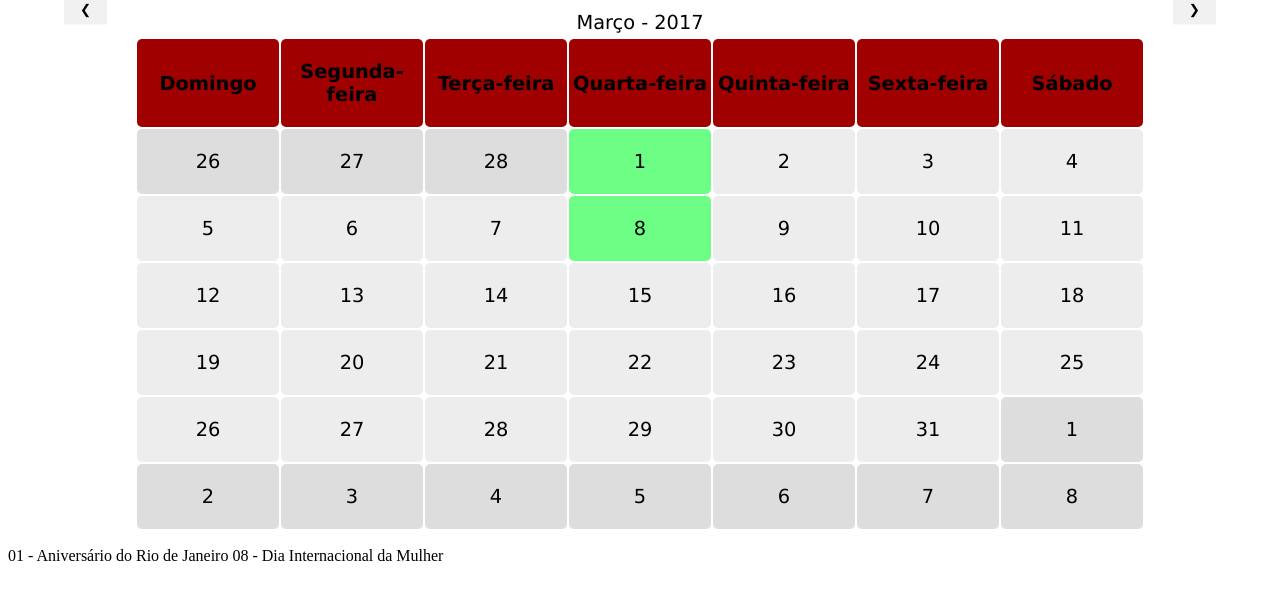
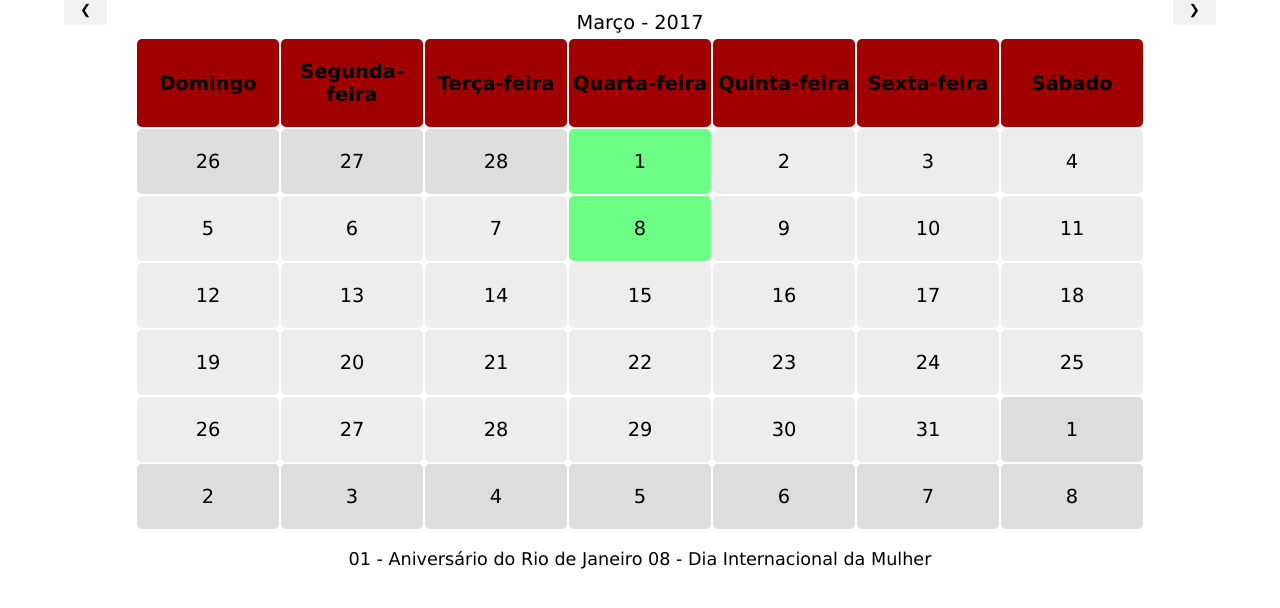
Before and after one commit to TreinoeDieta/Website, a Jekyll site: the page calendario/index.html, which Jekyll copies as it is, in a window 1280 px wide. Shown: the top 608 px of the page. Built offline with Jekyll 4.4.1, drawn with Linux system fonts in a browser that asks for light colours.

Commit message:
Update index.html

```diff
--- a/calendario/index.html
+++ b/calendario/index.html
@@ -8,7 +8,7 @@
 .w3-button{-webkit-touch-callout:none;-webkit-user-select:none;-khtml-user-select:none;-moz-user-select:none;-ms-user-select:none;user-select:none}
 .w3-display-left{position:absolute;top:1%;left:5%;transform:translate(0%,-50%);-ms-transform:translate(-0%,-50%)}
 .w3-display-right{position:absolute;top:1%;right:5%;transform:translate(0%,-50%);-ms-transform:translate(0%,-50%)}
-table, th, td {
+table, th, td, p {
     text-align: center;
     font-family: Lucida Grande, Arial, Helvetica, Sans-serif;
     font-size: 1.1em;
```
